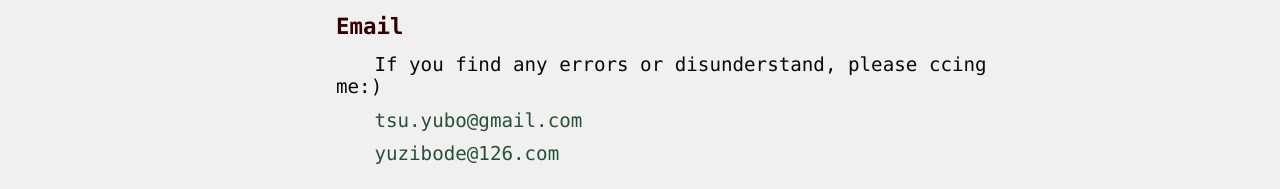
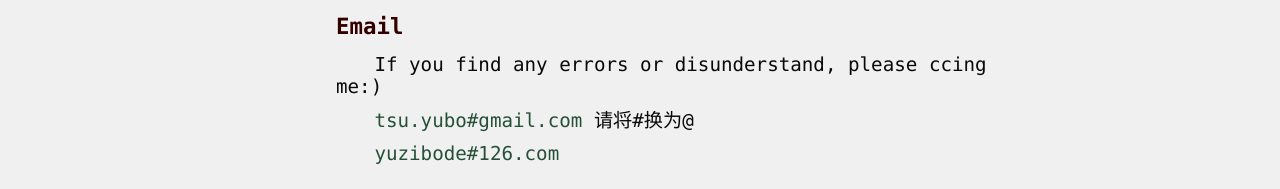
Before and after one commit to yuzibo/yuzibo.github.io, a Jekyll site: the page built from about.md, in a window 1280 px wide. Shown: the part 911-1100 px from the top of the page. Built offline with Jekyll 4.4.1, drawn with Linux system fonts in a browser that asks for light colours; comment, search, counter and statistics services are not loaded.

Commit message:
modify email address

```diff
--- a/about.md
+++ b/about.md
@@ -43,9 +43,9 @@ linux-programming: https://github.com/yuzibo/linux-programming.git
 ## Email
 If you find any errors or disunderstand, please ccing me:)
 
-[tsu.yubo@gmail.com](mailto:tsu.yubo@gmail.com)
+[tsu.yubo#gmail.com](mailto:tsu.yubo@gmail.com) 请将#换为@
 
-[yuzibode@126.com](mailto:yuzibode@126.com)
+[yuzibode#126.com](mailto:yuzibode@126.com)
 
 
 
```
